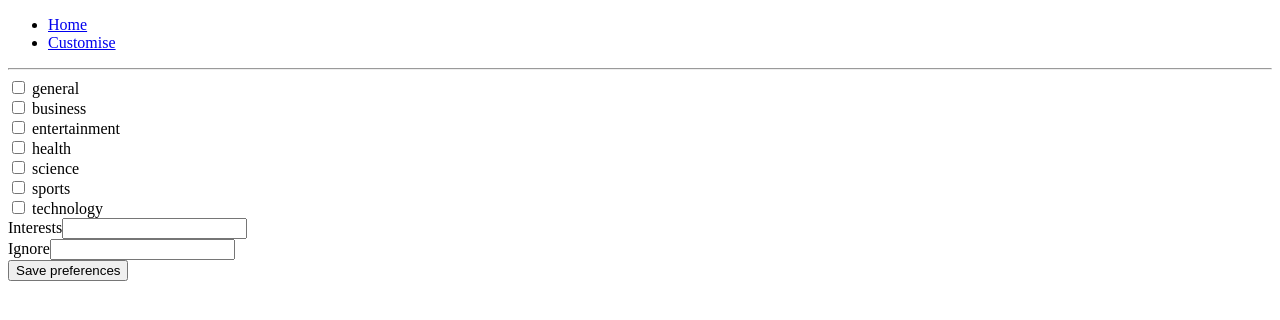
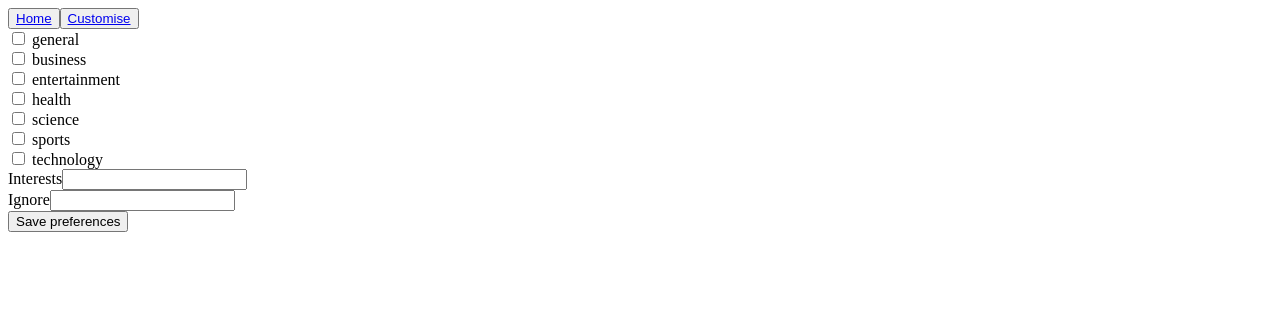
Before and after one commit to AniaMakes/newsit-react, a React app: page /customise in a window 1280 px wide. Shown: the top 320 px of the page. Built offline with nearby package versions, Linux system fonts and the light colour scheme; the HTML template or start-up script is replaced by a standard one.

Commit message:
integrate navbar

```diff
--- a/src/components/AppRouter.js
+++ b/src/components/AppRouter.js
@@ -4,19 +4,13 @@
 import Category from './Category';
 import Found from './Found';
 import CustomiseContainer from '../containers/CustomiseContainer';
+import NavBar from './NavBar';
 
 
 const AppRouter = () => (
 	<Router>
 		<div>
-			<ul>
-				<li><Link to='/'>Home</Link></li>
-				{/*<li><Link to='/category'>Link to Category</Link></li>*/}
-				<li><Link to='/customise'>Customise</Link></li>
-			</ul>
-
-			<hr/>
-
+			<NavBar />
 			<Route exact path='/' component={Default} />
 			<Route path='/category/:category' component={Category} />
 			<Route path='/found' component={Found} />
--- a/src/components/NavBar.js
+++ b/src/components/NavBar.js
@@ -1,11 +1,12 @@
 import React from 'react';
 import PropTypes from 'prop-types';
+import { Link } from 'react-router-dom';
 
 const NavBar = ({}) => {
 	return (
 		<div>
-			<button>Home</button>
-			<button>Customise</button>
+			<button><Link to='/'>Home</Link></button>
+			<button><Link to='/customise'>Customise</Link></button>
 		</div>);
 };
 
```
